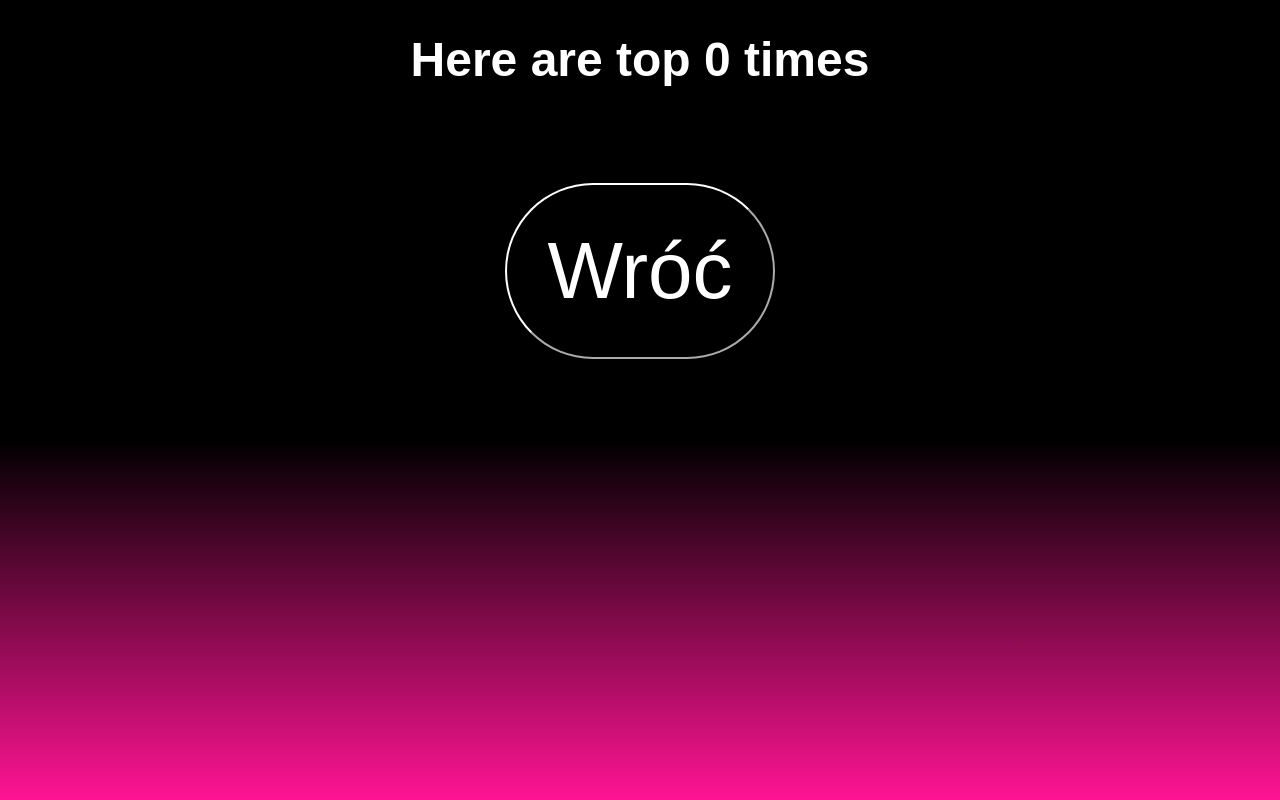
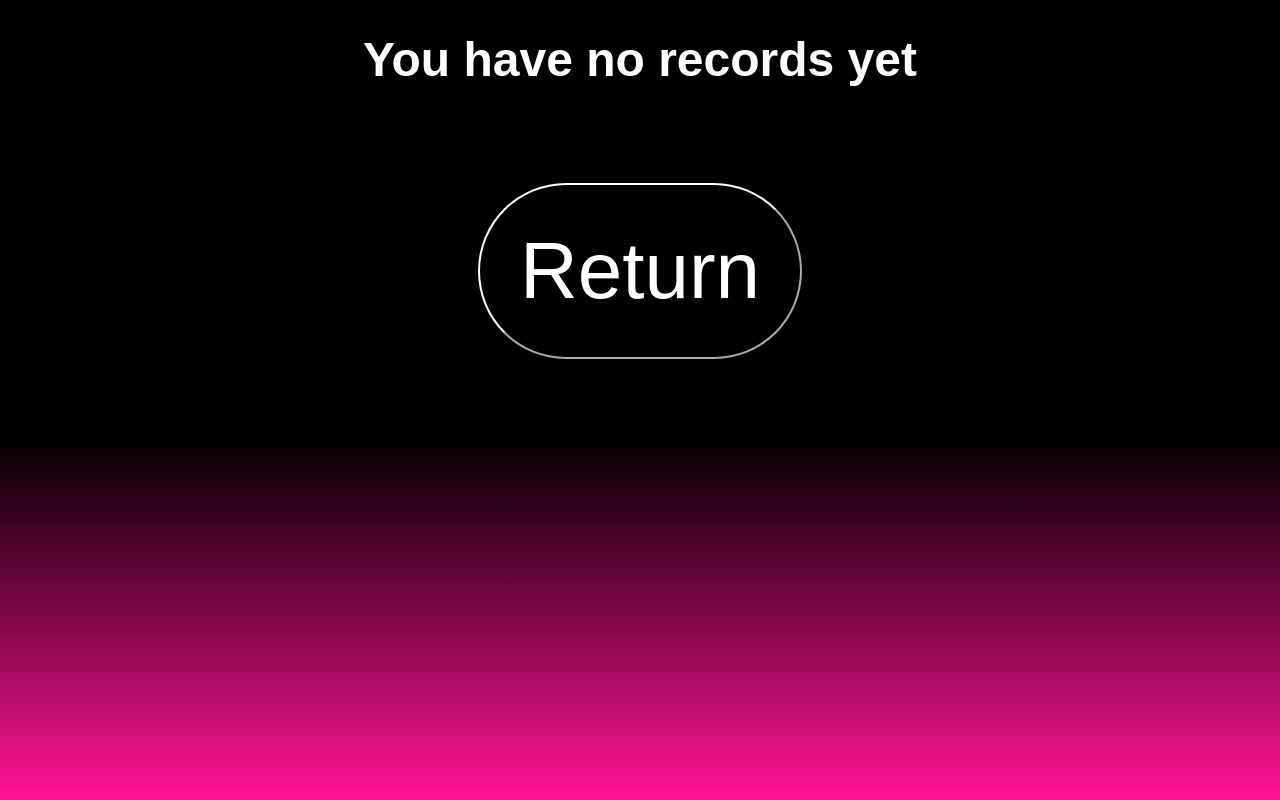
Before and after one commit to sewe2000/sudoku, a Next.js app: page / in a window 1280 px wide. Both pictures are taken after a click on the button "Ledger". Built offline with nearby package versions, Linux system fonts and the light colour scheme.

Commit message:
Fix ledger bugs

```diff
--- a/src/app/ui/components/scoreboard/scoreboard.tsx
+++ b/src/app/ui/components/scoreboard/scoreboard.tsx
@@ -23,8 +23,9 @@ const Scoreboard = (props: ScoreboardProps) => {
   };
   return (
         <>
+            {props.scores.length === 0 && <h1 className={style.h1} >You have no records yet</h1>}
             {props.scores.length === 1 && <h1 className={style.h1}>Here is the best time</h1> }
-            {props.scores.length !== 1 && <h1 className={style.h1}>Here are top {props.scores.length} times</h1> }
+            {props.scores.length > 1 && <h1 className={style.h1}>Here are top {props.scores.length} times</h1> }
             <div className={style.container}>
                 <ol className={style.ol}>
                     {
@@ -33,7 +34,7 @@ const Scoreboard = (props: ScoreboardProps) => {
                 </ol>
             </div>
             <div className={style.container}>
-                <Button onClick={onClick} text='Wróć' color={Color.white}/>
+                <Button onClick={onClick} text='Return' color={Color.white}/>
             </div>
         </>
     );
```
